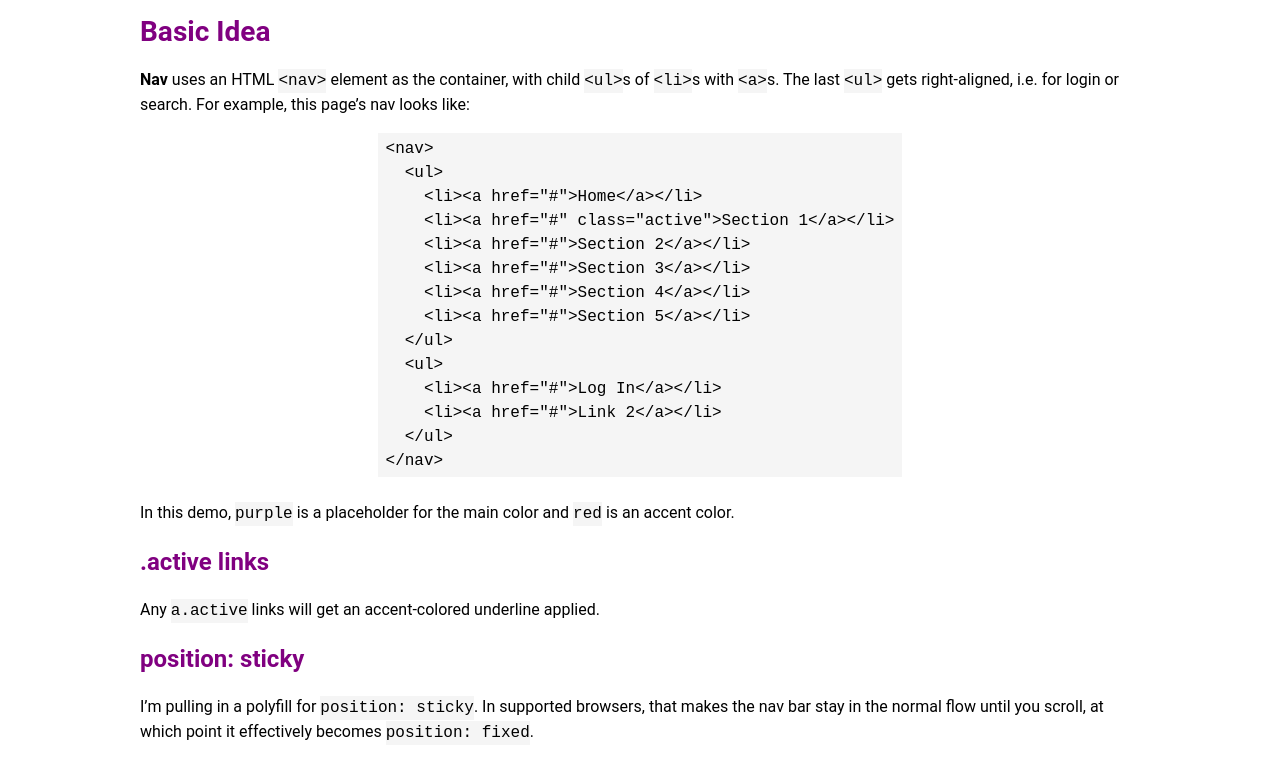
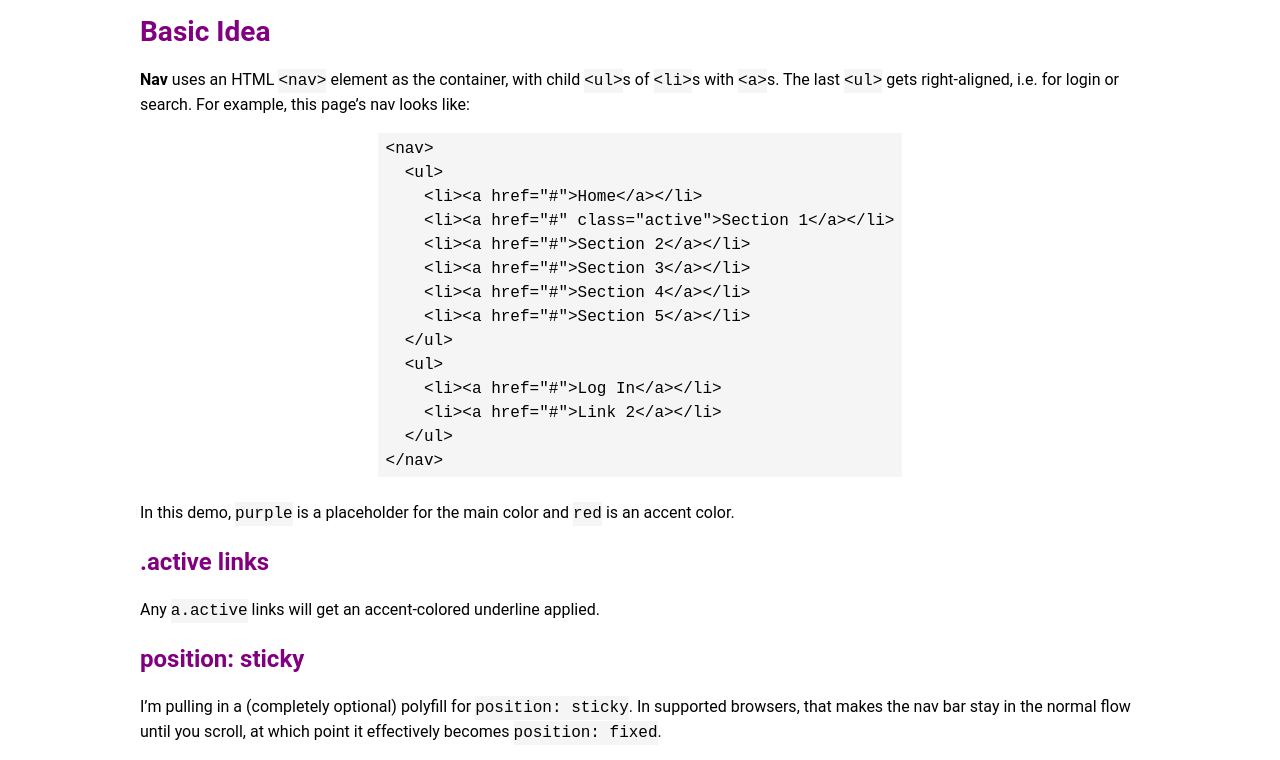
Before and after one commit to cassidyjames/nav, a plain HTML site: page index.html in a window 1280 px wide. Shown: the part 192-952 px from the top of the page. Drawn offline with nearby package versions, Linux system fonts and the light colour scheme.

Commit message:
Update index.html

```diff
--- a/index.html
+++ b/index.html
@@ -186,7 +186,7 @@
       <p>Any <code>a.active</code> links will get an accent-colored underline applied.</p>
 
       <h3>position: sticky</h3>
-      <p>I&rsquo;m pulling in a polyfill for <code>position: sticky</code>. In supported browsers, that makes the nav bar stay in the normal flow until you scroll, at which point it effectively becomes <code>position: fixed</code>.
+      <p>I&rsquo;m pulling in a (completely optional) polyfill for <code>position: sticky</code>. In supported browsers, that makes the nav bar stay in the normal flow until you scroll, at which point it effectively becomes <code>position: fixed</code>.
 
       <h3>@media queries</h3>
       <p>There is one media query in the CSS: <code>@media (min-width: 768px) { &hellip; }</code> which simply sets a bit higher padding on the links for larger displays.</p>
```
